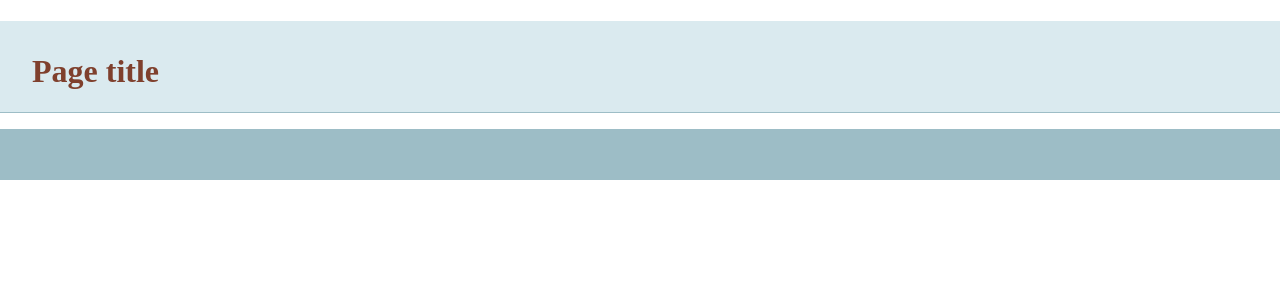
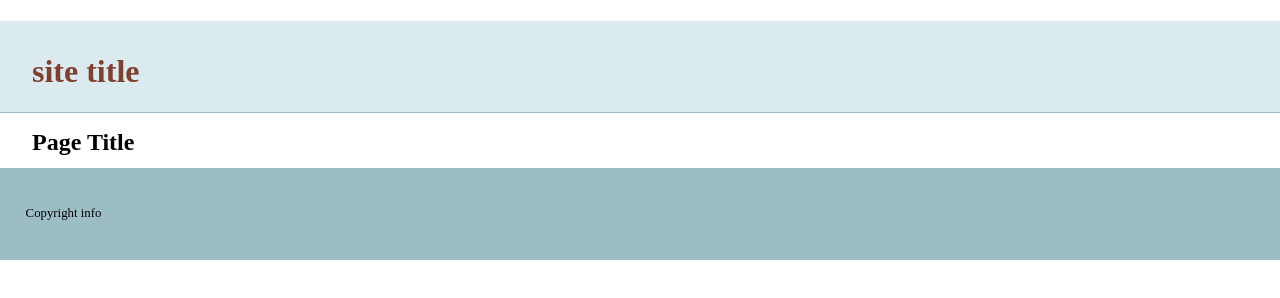
Before and after one commit to MilanPalSingh/git-basics, a plain HTML site: page index.html in a window 1280 px wide. Drawn offline with nearby package versions, Linux system fonts and the light colour scheme.

Commit message:
added more info.

```diff
--- a/index.html
+++ b/index.html
@@ -14,13 +14,15 @@
     </head>
     <body>
     <header>
-	<h1>Page title</h1>
+	<h1>site title</h1>
     </header>
     <nav id="pageNav">
     </nav>
     <main>
+        <h2>Page Title</h2>
     </main>
     <footer>
+        <p>Copyright info</p>
     </footer>
         <script>
 //use the modernizr load to load up external scripts. This will load the scripts asynchronously, but the order listed matters. Although it will load all scripts in parallel, it will execute them in the order listed
```
